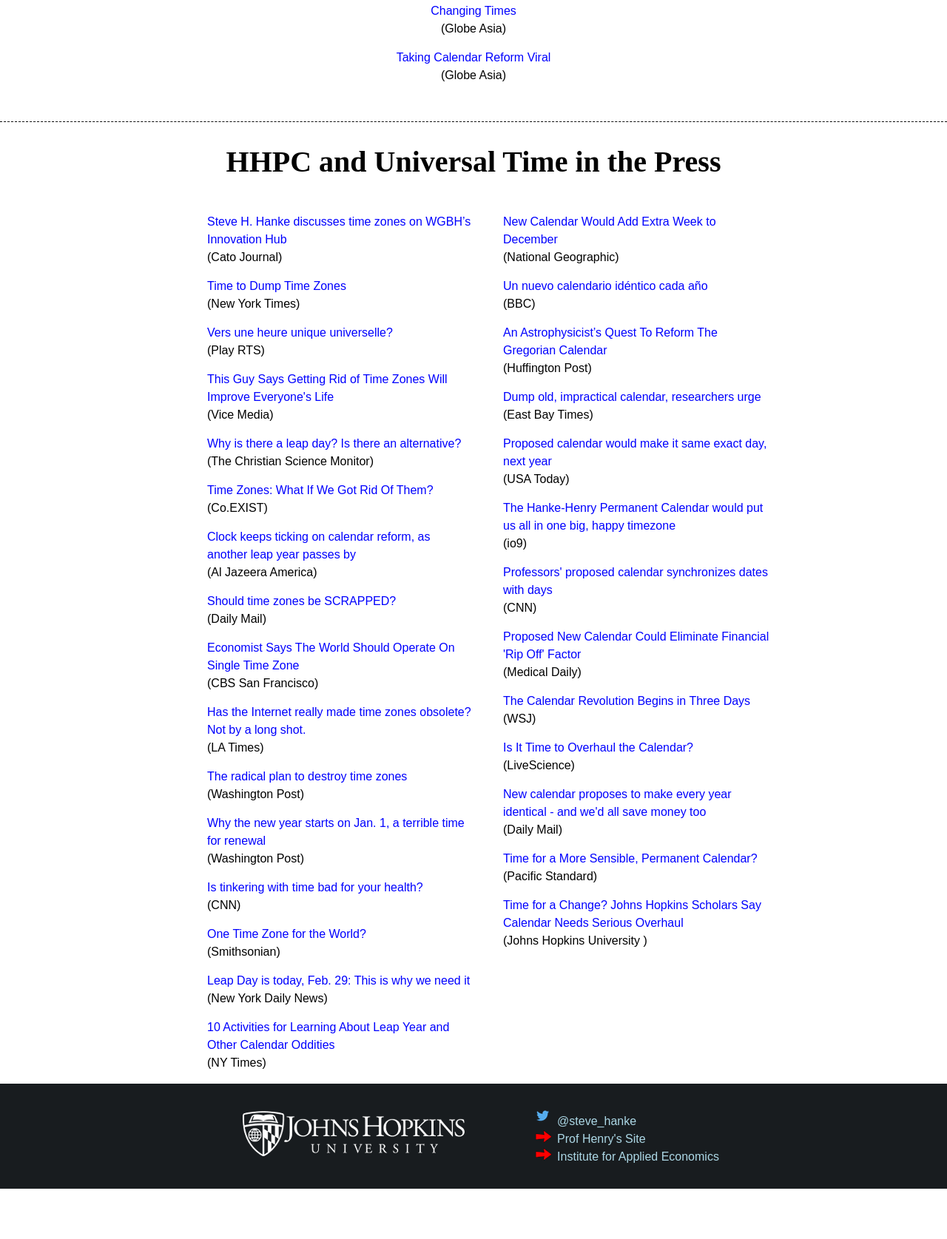
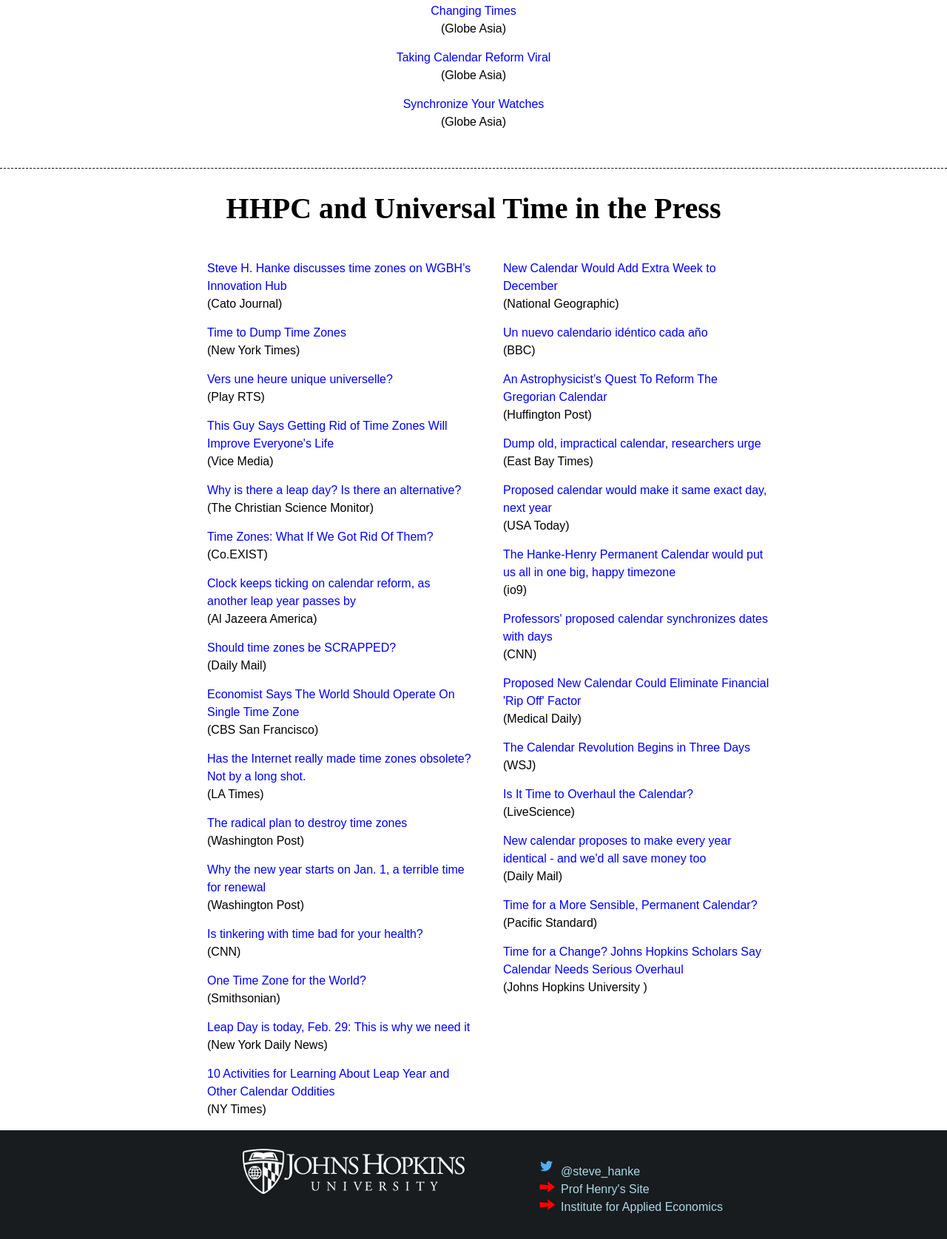
Before and after one commit to agking10/HHPC, a plain HTML site: page html/media.html in a window 1280 px wide. Shown: the part 934-2609 px from the top of the page at 74% size. Before the commit the page ends 2541 px from the top, so only its background shows below. Drawn offline with Linux system fonts and the light colour scheme.

Commit message:
Update media.html

```diff
--- a/html/media.html
+++ b/html/media.html
@@ -60,6 +60,7 @@
 						<li><a href="http://www.zerohedge.com/news/2016-10-19/what-they-didn%E2%80%99t-tell-you-saudi-road-show" target="_blank">What They Didn’t Tell You on the Saudi Road Show</a><br>(Zero Hedge)</li>
 						<li><a href="http://www.cato.org/publications/commentary/changing-times" target="_blank">Changing Times</a><br>(Globe Asia)</li>
 						<li><a href="http://www.cato.org/publications/commentary/taking-calendar-reform-viral" target="_blank">Taking Calendar Reform Viral</a><br>(Globe Asia)</li>
+						<li><a href="http://www.washingtonpost.com/wp-dyn/content/article/2007/03/09/AR2007030901795.html" target="_blank">Synchronize Your Watches</a><br>(Globe Asia)</li>
 					</ul>
 				</div>
 			</div>
@@ -167,6 +168,8 @@
 						<li><a href="http://releases.jhu.edu/2011/12/27/time-for-a-change-johns-hopkins-scholars-say-calendar-needs-serious-overhaul/" target="_blank">
 							Time for a Change? Johns Hopkins Scholars Say Calendar Needs Serious Overhaul</a><br>(Johns Hopkins University )
 						</li>
+						<li><a href="http://releases.jhu.edu/2011/12/27/time-for-a-change-johns-hopkins-scholars-say-calendar-needs-serious-overhaul/" target="_blank">
+
 
 
 
```
